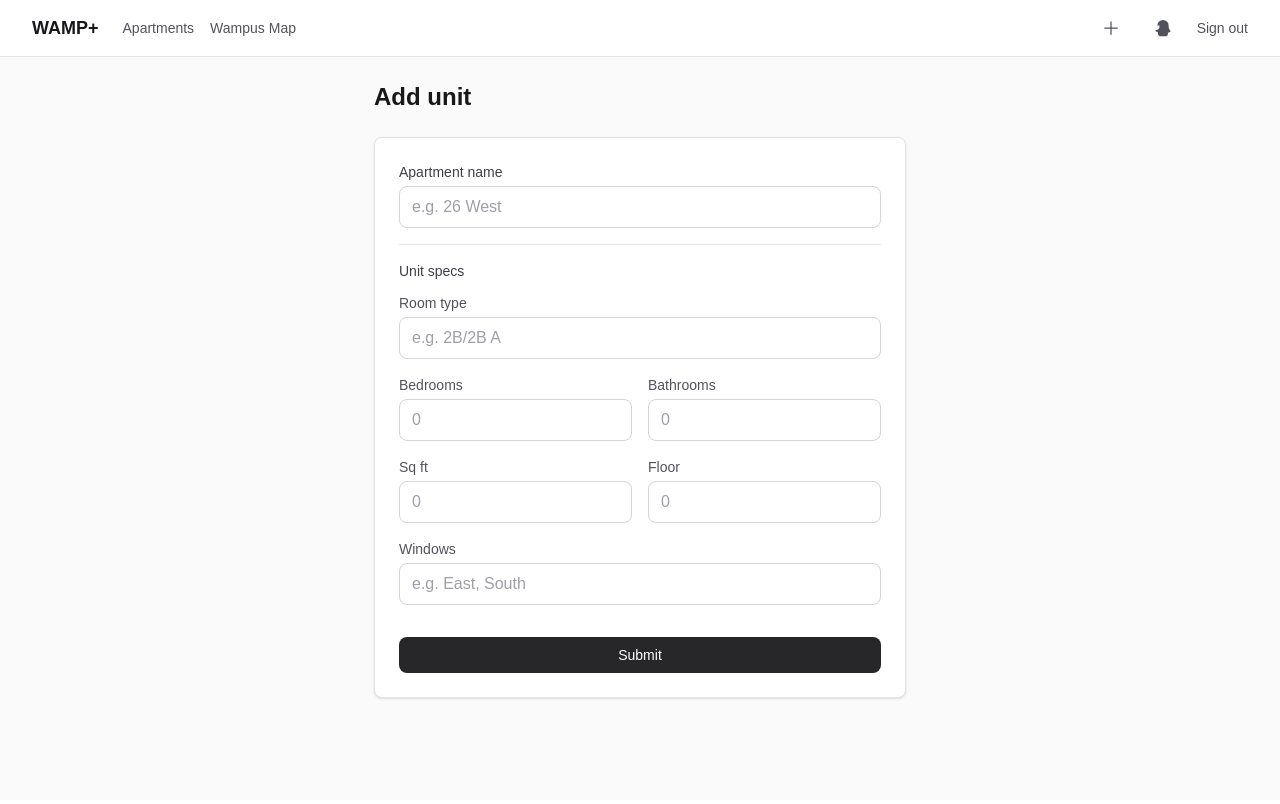
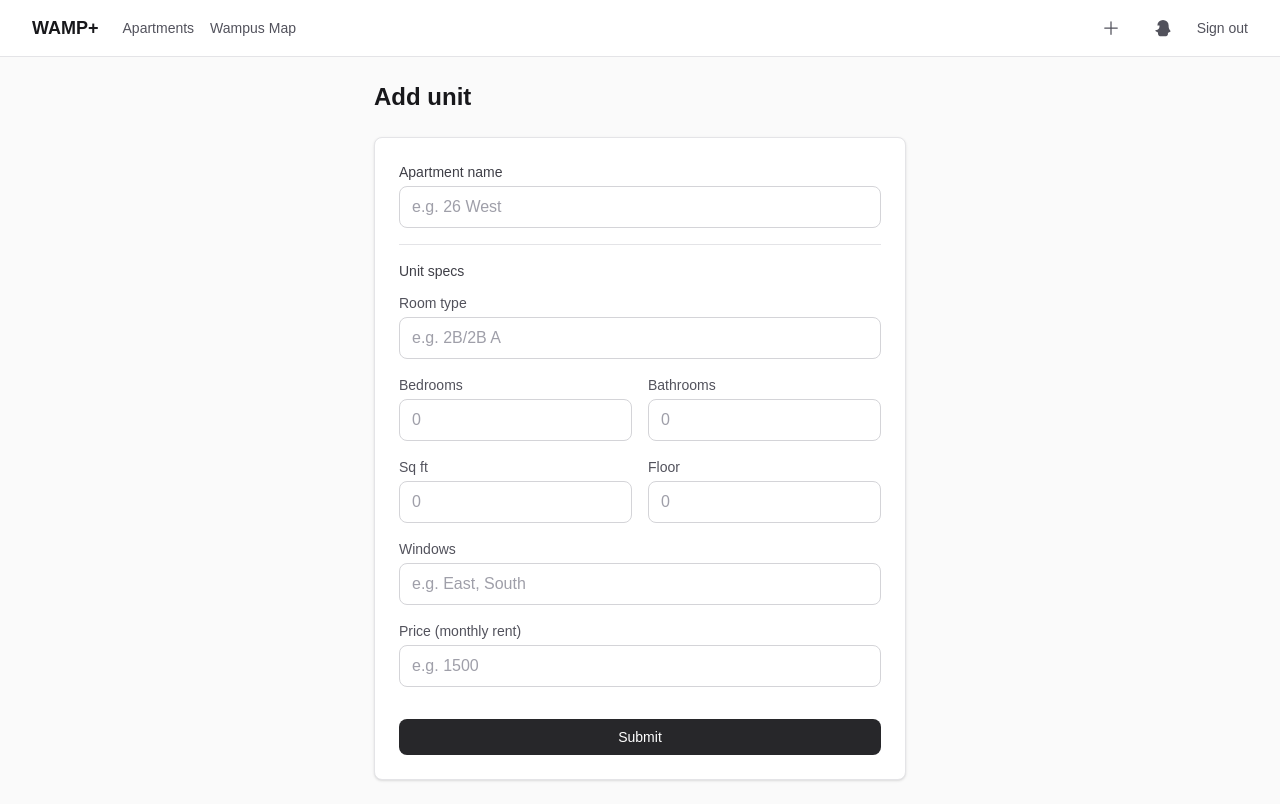
Before and after one commit to S8leeJ/TPEO-New-Fellow-Project, a Next.js app in the folder frontend/: page /dashboard/add-unit in a window 1280 px wide. Built offline with nearby package versions, Linux system fonts and the light colour scheme.

Commit message:
feat: Add price input field for monthly rent in AddUnitPage component

```diff
--- a/frontend/app/dashboard/add-unit/page.tsx
+++ b/frontend/app/dashboard/add-unit/page.tsx
@@ -10,6 +10,7 @@ export default function AddUnitPage() {
   const [sqFt, setSqFt] = useState('')
   const [floor, setFloor] = useState('')
   const [windows, setWindows] = useState('')
+  const [price, setPrice] = useState('')
 
   const handleSubmit = (e: React.FormEvent) => {
     e.preventDefault()
@@ -151,6 +152,25 @@ export default function AddUnitPage() {
                 className="w-full rounded-lg border border-zinc-300 px-3 py-2 text-zinc-900 placeholder-zinc-400 focus:border-zinc-500 focus:outline-none focus:ring-1 focus:ring-zinc-500"
               />
             </div>
+
+            <div>
+              <label
+                htmlFor="price"
+                className="mb-1 block text-sm text-zinc-600"
+              >
+                Price (monthly rent)
+              </label>
+              <input
+                id="price"
+                type="number"
+                min={0}
+                step={1}
+                value={price}
+                onChange={(e) => setPrice(e.target.value)}
+                placeholder="e.g. 1500"
+                className="w-full rounded-lg border border-zinc-300 px-3 py-2 text-zinc-900 placeholder-zinc-400 focus:border-zinc-500 focus:outline-none focus:ring-1 focus:ring-zinc-500"
+              />
+            </div>
           </div>
         </div>
 
```
